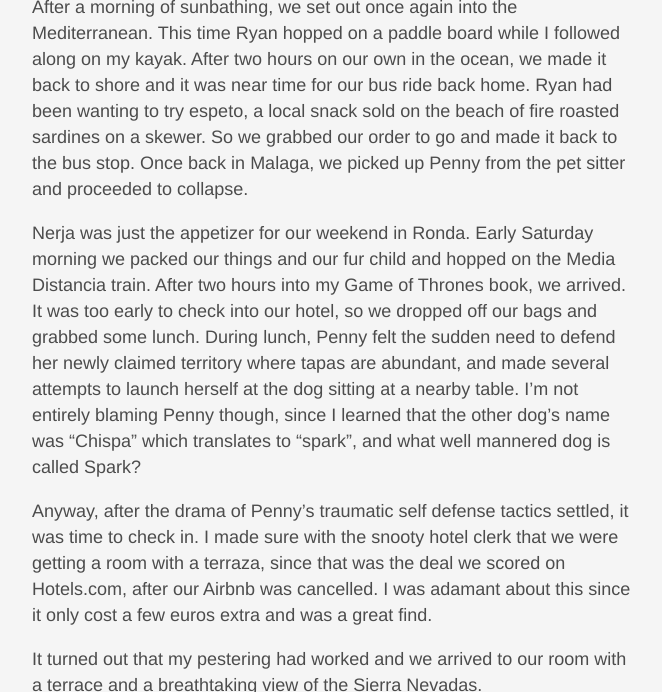
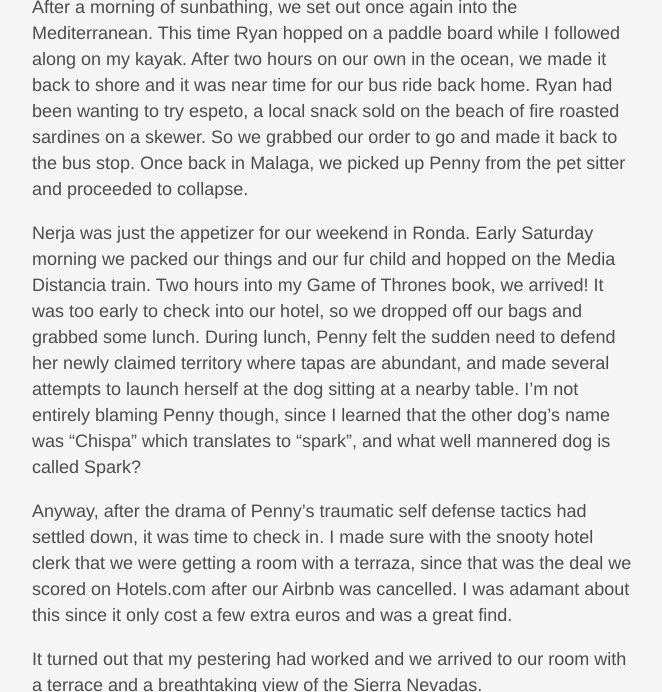
Before and after one commit to lame/five_weeks_abroad, a Jekyll site: the page built from _posts/2017-10-02-the-one-where-we-meet-big-ronda.markdown, in a window 1280 px wide and 900 px high, scrolled down 700 px, cut to the strip 37-729 px from the top of the window. Shown: the whole strip, without its empty margins (313-975 px from the left). Built offline with Jekyll 4.4.1, drawn with Linux system fonts in a browser that asks for light colours; comment, search, counter and statistics services are not loaded; some of the changed text lies outside the part shown.

Commit message:
Update 2017-10-02-the-one-where-we-meet-big-ronda.markdown
editing

```diff
--- a/_posts/2017-10-02-the-one-where-we-meet-big-ronda.markdown
+++ b/_posts/2017-10-02-the-one-where-we-meet-big-ronda.markdown
@@ -14,9 +14,9 @@ We’re back from an active weekend of kayaking, hiking with sandals losing thei
 
 After a morning of sunbathing, we set out once again into the Mediterranean. This time Ryan hopped on a paddle board while I followed along on my kayak. After two hours on our own in the ocean, we made it back to shore and it was near time for our bus ride back home. Ryan had been wanting to try espeto, a local snack sold on the beach of fire roasted sardines on a skewer. So we grabbed our order to go and made it back to the bus stop. Once back in Malaga, we picked up Penny from the pet sitter and proceeded to collapse.
 
-Nerja was just the appetizer for our weekend in Ronda. Early Saturday morning we packed our things and our fur child and hopped on the Media Distancia train. After two hours into my Game of Thrones book, we arrived. It was too early to check into our hotel, so we dropped off our bags and grabbed some lunch. During lunch, Penny felt the sudden need to defend her newly claimed territory where tapas are abundant, and made several attempts to launch herself at the dog sitting at a nearby table. I’m not entirely blaming Penny though, since I learned that the other dog’s name was “Chispa” which translates to “spark”, and what well mannered dog is called Spark?
+Nerja was just the appetizer for our weekend in Ronda. Early Saturday morning we packed our things and our fur child and hopped on the Media Distancia train. Two hours into my Game of Thrones book, we arrived! It was too early to check into our hotel, so we dropped off our bags and grabbed some lunch. During lunch, Penny felt the sudden need to defend her newly claimed territory where tapas are abundant, and made several attempts to launch herself at the dog sitting at a nearby table. I’m not entirely blaming Penny though, since I learned that the other dog’s name was “Chispa” which translates to “spark”, and what well mannered dog is called Spark?
 
-Anyway, after the drama of Penny’s traumatic self defense tactics settled, it was time to check in. I made sure with the snooty hotel clerk that we were getting a room with a terraza, since that was the deal we scored on Hotels.com, after our Airbnb was cancelled. I was adamant about this since it only cost a few euros extra and was a great find.
+Anyway, after the drama of Penny’s traumatic self defense tactics had settled down, it was time to check in. I made sure with the snooty hotel clerk that we were getting a room with a terraza, since that was the deal we scored on Hotels.com after our Airbnb was cancelled. I was adamant about this since it only cost a few extra euros and was a great find.
 
 It turned out that my pestering had worked and we arrived to our room with a terrace and a breathtaking view of the Sierra Nevadas.
 
```
Also changed, not shown: other parts of _posts/2017-10-02-the-one-where-we-meet-big-ronda.markdown (+1 -1 lines).
